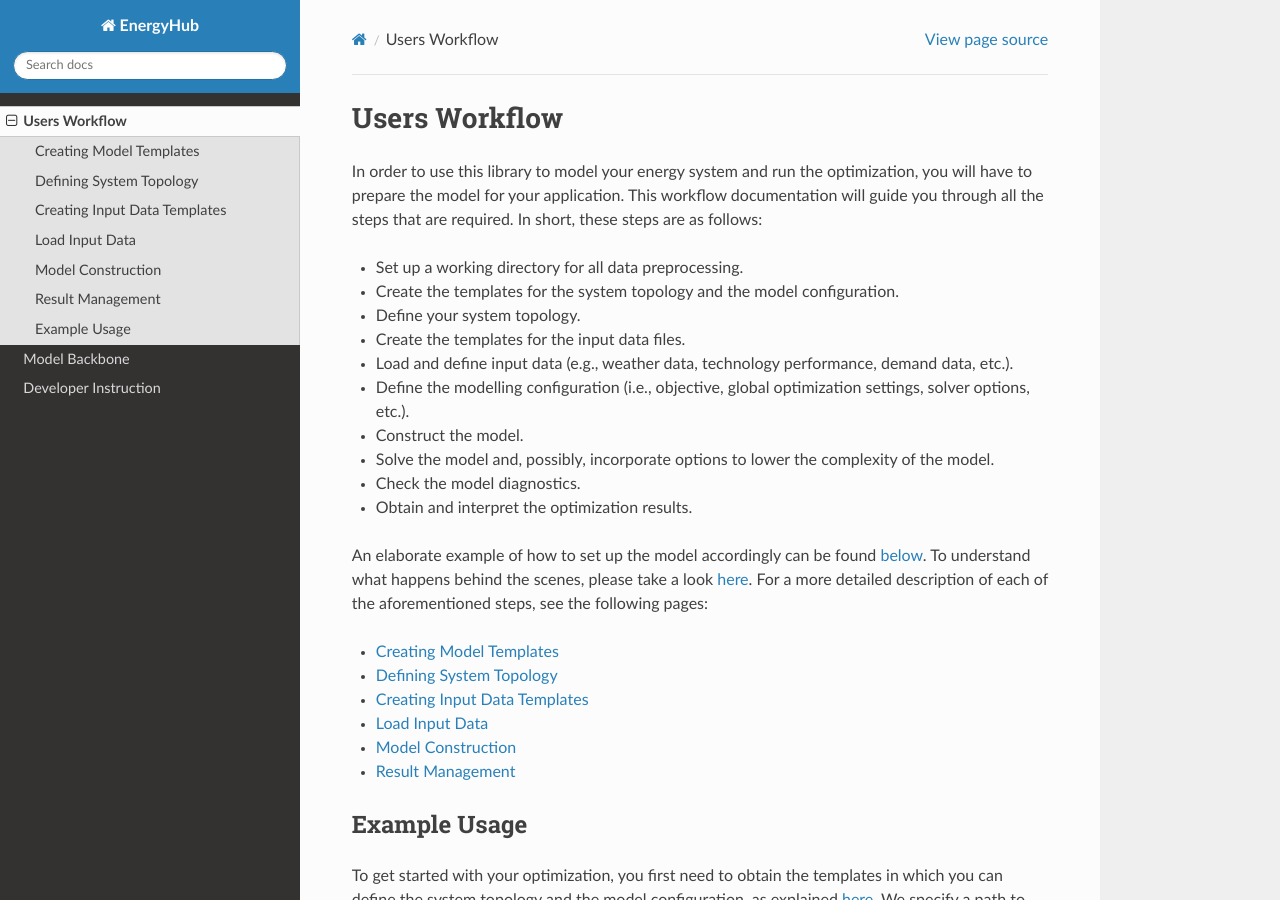
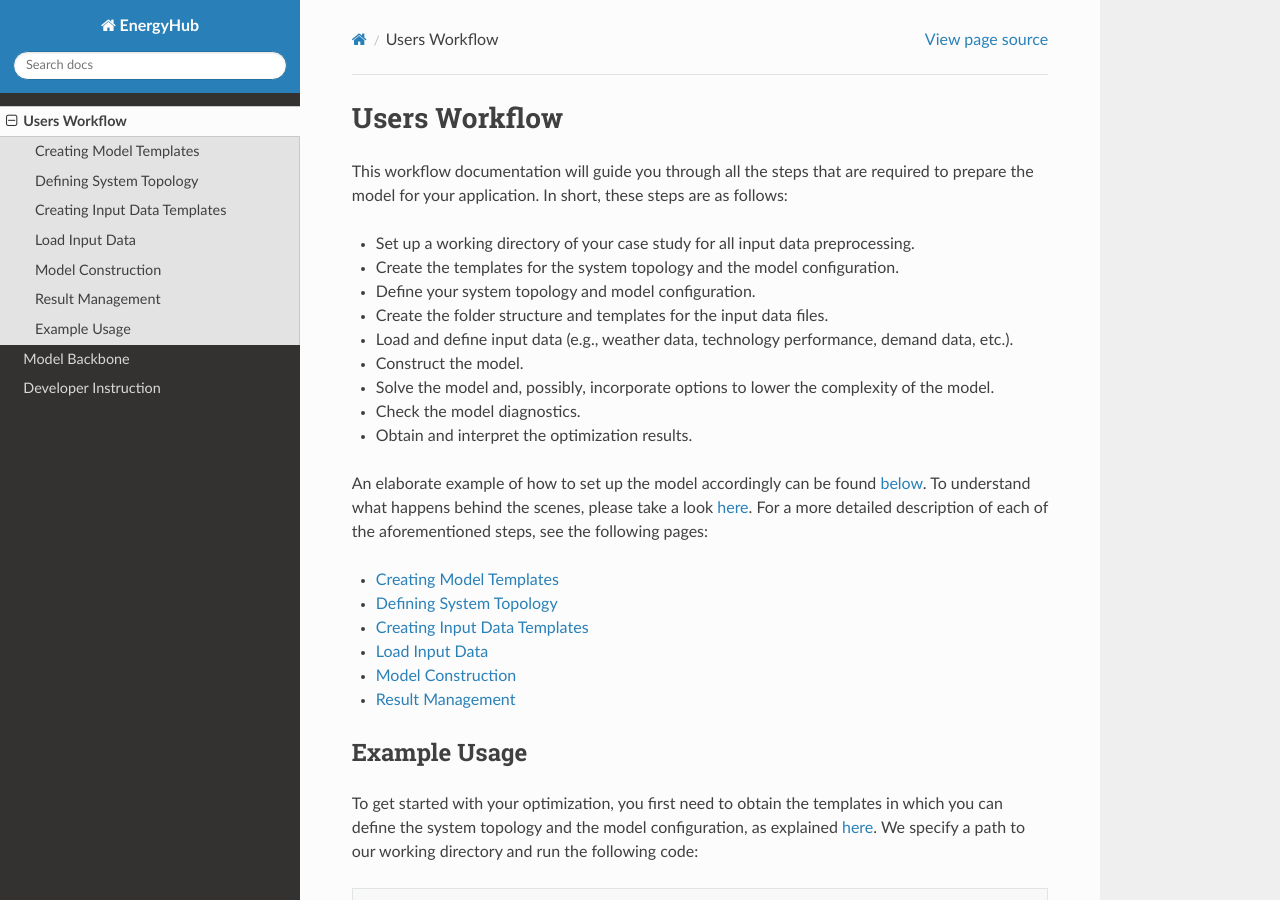
Before and after one commit to UU-ER/AdOpT-NET0, a Sphinx documentation site: the page built from docs/source/Workflow.rst, in a window 1280 px wide and 900 px high. Built offline with Sphinx 7.4.7 and the Read the Docs theme 2.0.0, drawn with Linux system fonts in a browser that asks for light colours; pages that are not in the unit, such as notebooks, are missing from menus.

Commit message:
minor update documentation

```diff
--- a/docs/source/Workflow.rst
+++ b/docs/source/Workflow.rst
@@ -2,16 +2,14 @@
 
 Users Workflow
 =====================================
-In order to use this library to model your energy system and run the optimization, you will have to prepare the model
-for your application. This workflow documentation will guide you through all the steps that are required. In short,
-these steps are as follows:
+This workflow documentation will guide you through all the steps that are required to prepare the model for your
+application. In short, these steps are as follows:
 
-- Set up a working directory for all data preprocessing.
+- Set up a working directory of your case study for all input data preprocessing.
 - Create the templates for the system topology and the model configuration.
-- Define your system topology.
-- Create the templates for the input data files.
+- Define your system topology and model configuration.
+- Create the folder structure and templates for the input data files.
 - Load and define input data (e.g., weather data, technology performance, demand data, etc.).
-- Define the modelling configuration (i.e., objective, global optimization settings, solver options, etc.).
 - Construct the model.
 - Solve the model and, possibly, incorporate options to lower the complexity of the model.
 - Check the model diagnostics.
```
